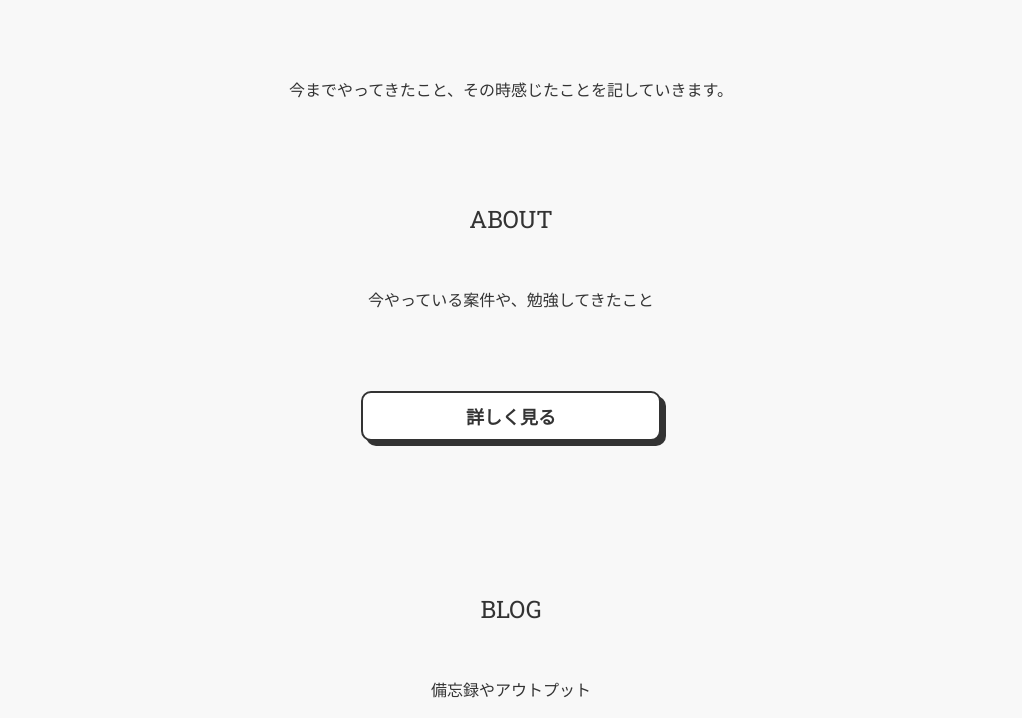
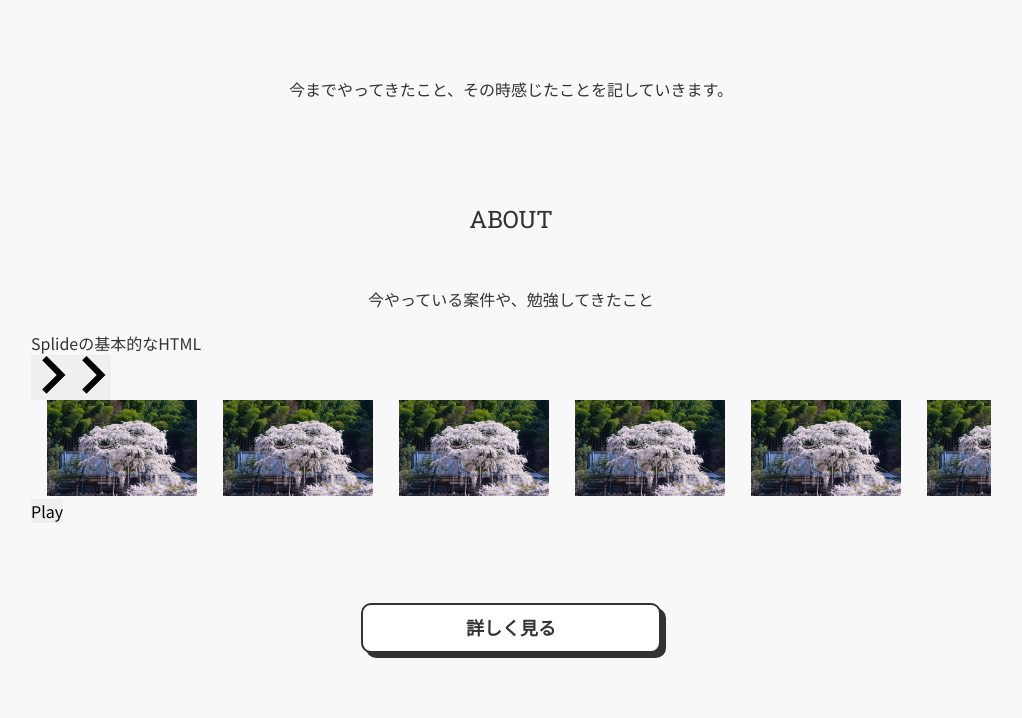
Before and after one commit to kugotoshiaki/vacant, a plain HTML site: page index.html in a window 1280 px wide. Shown: the part 127-845 px from the top of the page, without its empty margins (129-1151 px from the left). Drawn offline with nearby package versions, Linux system fonts and the light colour scheme.

Commit message:
スライド設置

```diff
--- a/index.html
+++ b/index.html
@@ -5,9 +5,11 @@
 <meta http-equiv="X-UA-Compatible" content="IE=edge">
 <meta name="viewport" content="width=device-width, initial-scale=1.0">
 <link rel="stylesheet" href="css/reset.css">
+<link rel="stylesheet" href="https://cdn.jsdelivr.net/npm/@splidejs/splide@4.1.4/dist/css/splide-core.min.css">
 <link rel="stylesheet" href="css/style.css">
 <link rel="preconnect" href="https://fonts.googleapis.com">
 <link rel="preconnect" href="https://fonts.gstatic.com" crossorigin>
+<script src="https://cdn.jsdelivr.net/npm/@splidejs/splide@4.1.4/dist/js/splide.min.js"></script>
 <link href="https://fonts.googleapis.com/css2?family=Noto+Sans+JP:wght@400;700&family=Roboto+Slab:wght@400;700&display=swap" rel="stylesheet">
 <title>Colective Action</title>
 </head>
@@ -34,6 +36,25 @@
         <div class="lead-text">
           <p>今やっている案件や、勉強してきたこと</p>
         </div>
+        <section class="splide" aria-labelledby="carousel-heading">
+          <h2 id="carousel-heading">Splideの基本的なHTML</h2>
+          <div class="splide__track">
+            <ul class="splide__list">
+              <li class="splide__slide"><img class="image" src="/img/image-01.jpg" alt="" width="150" height="300" decoding="async"></li>
+              <li class="splide__slide"><img class="image" src="/img/image-01.jpg" alt="" width="150" height="300" decoding="async"></li>
+              <li class="splide__slide"><img class="image" src="/img/image-01.jpg" alt="" width="150" height="300" decoding="async"></li>
+            </ul>
+          </div>
+          <button class="splide__toggle" type="button">
+            <span class="splide__toggle__play">Play</span>
+            <span class="splide__toggle__pause">Pause</span>
+          </button>
+        </section>
+        <!-- <div class="wrap">
+          <img class="image" src="/img/image-01.jpg" alt="" width="150" height="300" decoding="async">
+          <img class="image" src="/img/image-01.jpg" alt="" width="150" height="300" decoding="async">
+          <img class="image" src="/img/image-01.jpg" alt="" width="150" height="300" decoding="async">
+        </div> -->
         <div class="btn-area">
           <a href="/about/" class="btn01">詳しく見る</a>
         </div>
@@ -161,5 +182,16 @@
       <p><small>©︎colective action</small></p>
     </div>
   </footer>
+  <script>
+    new Splide( '.splide',{
+      type : 'loop',
+      fixedWidth : '10rem',
+      fixedHeight: '6rem',
+      gap        : '1rem',
+      padding: '20%',
+      autoplay: 'pause',
+      speed: number = 1000,
+    } ).mount();
+  </script>
 </body>
 </html>
--- a/sass/style.scss
+++ b/sass/style.scss
@@ -81,6 +81,7 @@ body {
       align-items: center;
       padding: 20px;
       font-family: var(--textEn);
+    text-align: center;
       text-transform: uppercase;
     }
   }
@@ -112,6 +113,29 @@ body {
 }
 
 // main
+
+// .wrap {
+//   overflow: hidden;
+//   white-space: nowrap;
+//   width: 100%;
+// }
+
+// .image {
+//   display: inline-block;
+//   margin-right: 30px;
+//   width: 150px;
+//   height: 300px;
+//   animation: slide 10s linear infinite;
+// }
+
+// @keyframes slide {
+//   from {
+//     transform: translateX(100%);
+//   }
+//   to {
+//     transform: translateX(-100%);
+//   }
+// }
 
 .main-area {
   padding: 80px 20px;
```
Also changed, not shown: css/style.css, 2 other files.
